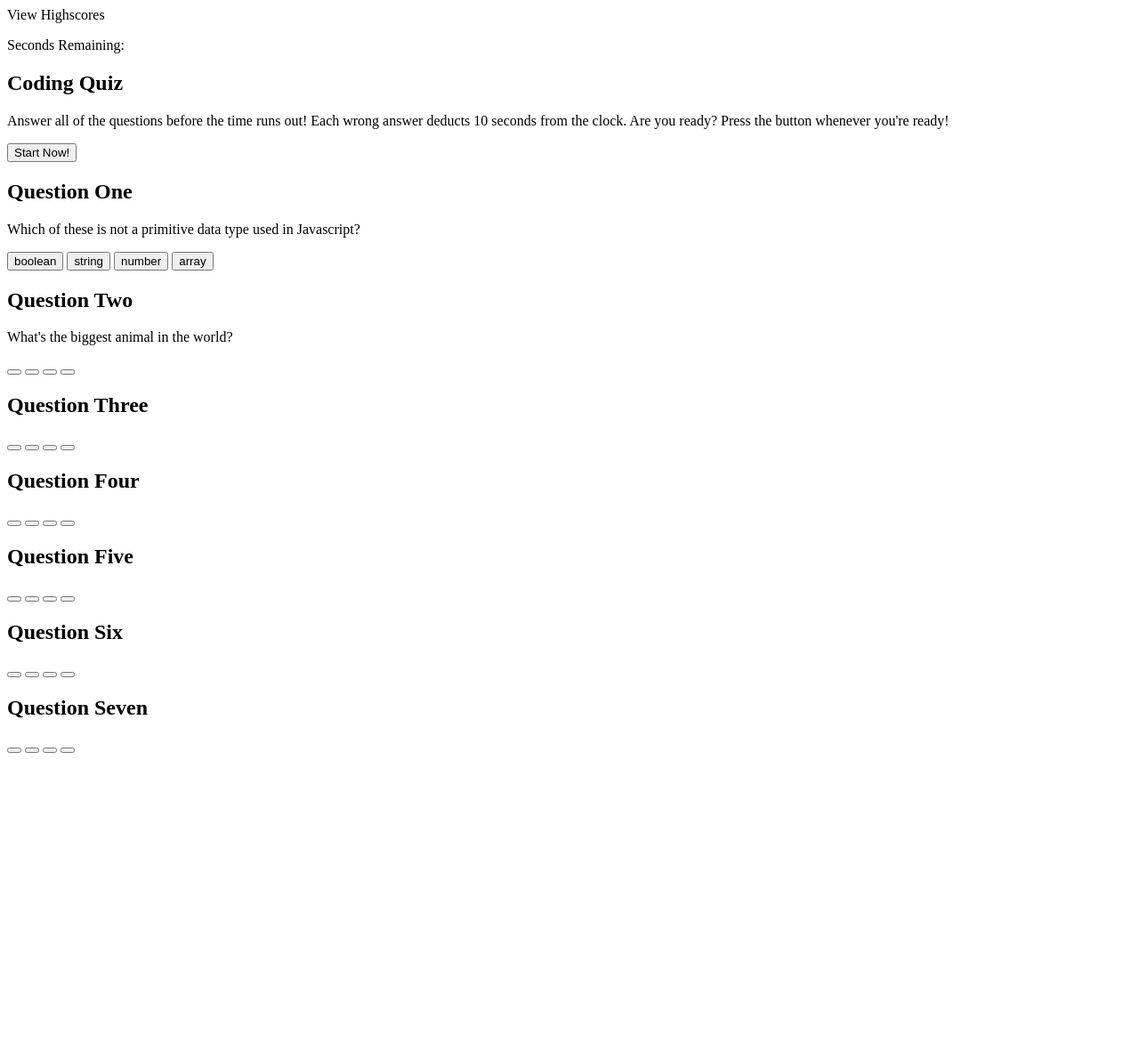
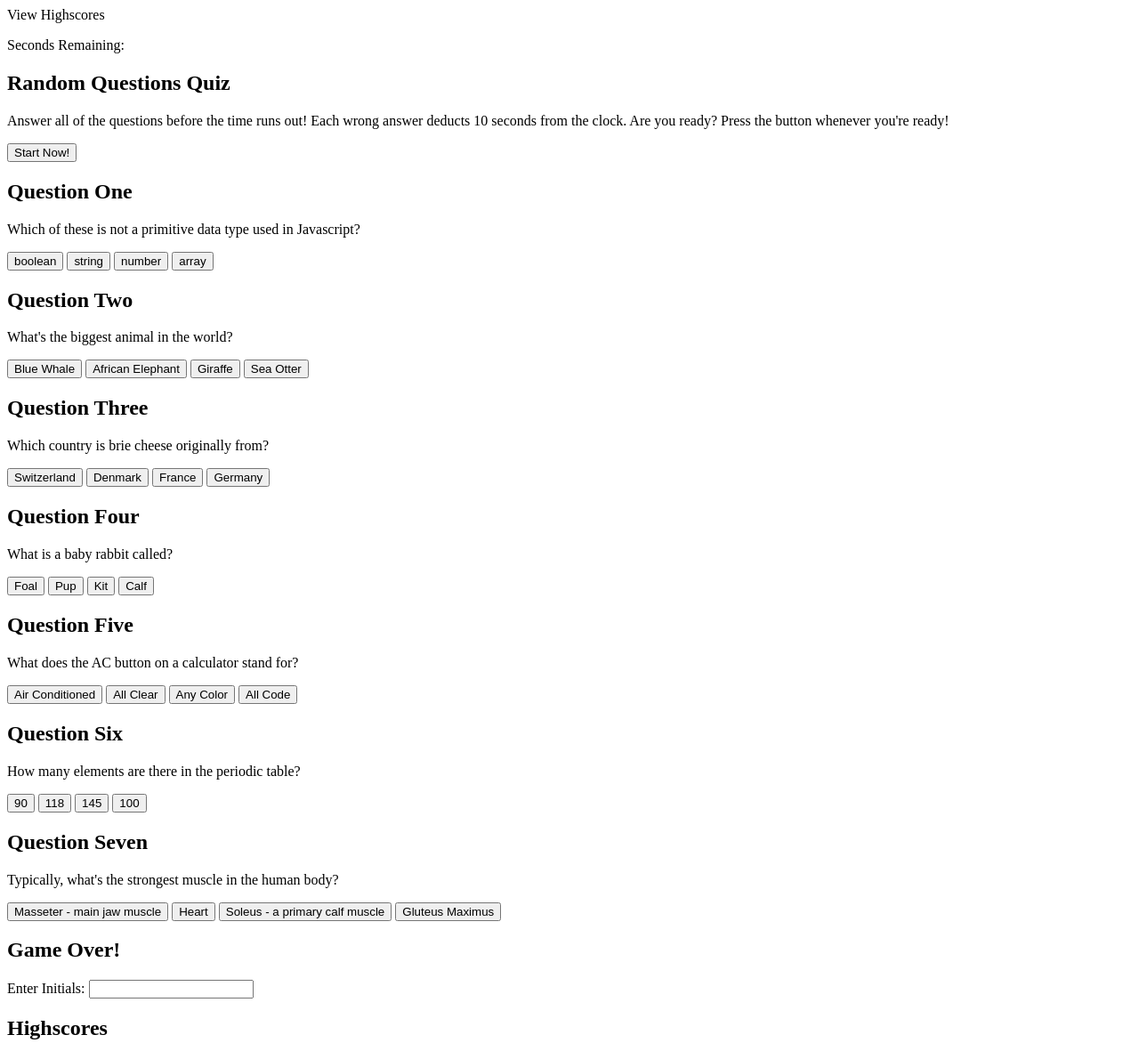
Before and after one commit to Zd092718/zdcodingquiz, a plain HTML site: page index.html in a window 1280 px wide. Shown: the whole page at 89% size. Before the commit the page ends 855 px from the top, so only its background shows below. Drawn offline with Linux system fonts and the light colour scheme.

Commit message:
added query selectors and laid out html questions

```diff
--- a/assets/script.js
+++ b/assets/script.js
@@ -0,0 +1,22 @@
+var timeEl = document.querySelector("#time");
+var startSecEl = document.querySelector("#startsec");
+var quest1El = document.querySelector("#q1");
+var quest2El = document.querySelector("#q2");
+var quest3El = document.querySelector("#q3");
+var quest4El = document.querySelector("#q4");
+var quest5El = document.querySelector("#q5");
+var quest6El = document.querySelector("#q6");
+var quest7El = document.querySelector("#q7");
+var endEl = document.querySelector("#endscreen");
+var winlossEl = document.querySelector("#winlossdisplay");
+var scoresEl = document.querySelector("#scorsec");
+var highscorseEl = document.querySelector("#highscores");
+
+
+function start(){
+    timer();
+    runQuestion();
+    loghighscores();
+
+
+}
--- a/index.html
+++ b/index.html
@@ -13,69 +13,81 @@
         <p id="time">Seconds Remaining: </p>
 
     </header>
-    <article id="startsec">
-        <h2>Coding Quiz</h2>
+    <section id="startsec">
+        <h2>Random Questions Quiz</h2>
         <p>
             Answer all of the questions before the time runs out! Each wrong answer deducts 10 seconds
             from the clock. Are you ready? Press the button whenever you're ready!
         </p>
         <button>Start Now!</button>
-    </article>
+    </section>
     <article id = "q1">
         <h2>Question One</h2>
         <p>Which of these is not a primitive data type used in Javascript?</p>
         <button>boolean</button>
         <button>string</button>
         <button>number</button>
-        <button>array</button>
+        <button id = "correct">array</button>
     </article>
     <article id = "q2">
         <h2>Question Two</h2>
         <p>What's the biggest animal in the world?</p>
-        <button></button>
-        <button></button>
-        <button></button>
-        <button></button>
+        <button id = "correct">Blue Whale</button>
+        <button>African Elephant</button>
+        <button>Giraffe</button>
+        <button>Sea Otter</button>
     </article>
     <article id = "q3">
         <h2>Question Three</h2>
-        <p></p>
-        <button></button>
-        <button></button>
-        <button></button>
-        <button></button>
+        <p>Which country is brie cheese originally from?</p>
+        <button>Switzerland</button>
+        <button>Denmark</button>
+        <button id = "correct">France</button>
+        <button>Germany</button>
     </article>
     <article id = "q4">
         <h2>Question Four</h2>
-        <p></p>
-        <button></button>
-        <button></button>
-        <button></button>
-        <button></button>
+        <p>What is a baby rabbit called?</p>
+        <button>Foal</button>
+        <button>Pup</button>
+        <button id = "correct">Kit</button>
+        <button>Calf</button>
     </article>
     <article id = "q5">
         <h2>Question Five</h2>
-        <p></p>
-        <button></button>
-        <button></button>
-        <button></button>
-        <button></button>
+        <p>What does the AC button on a calculator stand for?</p>
+        <button>Air Conditioned</button>
+        <button id = "correct">All Clear</button>
+        <button>Any Color</button>
+        <button>All Code</button>
     </article>
     <article id = "q6">
         <h2>Question Six</h2>
-        <p></p>
-        <button></button>
-        <button></button>
-        <button></button>
-        <button></button>
+        <p>How many elements are there in the periodic table?</p>
+        <button>90</button>
+        <button id = "correct">118</button>
+        <button>145</button>
+        <button>100</button>
     </article>
     <article id = "q7">
         <h2>Question Seven</h2>
-        <p></p>
-        <button></button>
-        <button></button>
-        <button></button>
-        <button></button>
+        <p>Typically, what's the strongest muscle in the human body?</p>
+        <button>Masseter - main jaw muscle</button>
+        <button>Heart</button>
+        <button>Soleus - a primary calf muscle</button>
+        <button>Gluteus Maximus</button>
+    </article>
+    <article id = "endscreen">
+        <h2>Game Over!</h2>
+        <h3 id = "winlossdisplay"></h3>
+        <form>
+            <label for = "initials">Enter Initials:</label>
+            <input type = "text" id = "initials" name = "initials">
+        </form>
+    </article>
+    <article id = "scoresec">
+        <h2>Highscores</h2>
+        <ul id = "highscores"></ul>
     </article>
     <script src="./assets/script.js"></script>
 </body>
```
